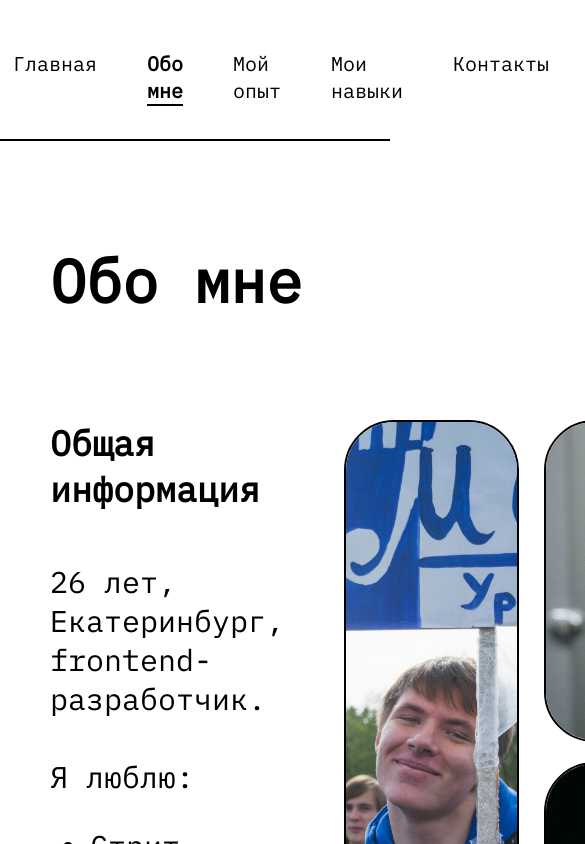
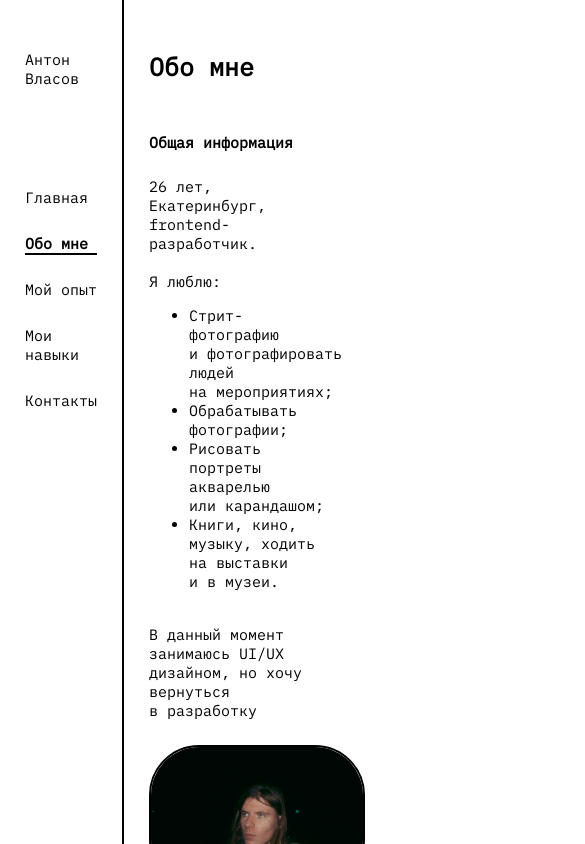
Before and after one commit to VlAnton/portfolio.vlasov.anton, a React (Create React App) app: page /about in a window 390 px wide. Shown: the top 844 px of the page, 585 px wide, since content can reach past the window. Built offline with nearby package versions, Linux system fonts and the light colour scheme.

Commit message:
about page for mobile fixed

```diff
--- a/public/index.html
+++ b/public/index.html
@@ -1,5 +1,5 @@
 <!doctype html>
-<html lang="en">
+<html lang="ru">
   <head>
     <meta charset="utf-8" />
     <meta name="viewport" content="width=device-width, initial-scale=1" />
--- a/src/components/AboutCard/AboutCard.module.css
+++ b/src/components/AboutCard/AboutCard.module.css
@@ -18,3 +18,22 @@
   background-color: #f1f1f1;
   transition: background-color ease 0.3s;
 }
+
+@media screen and (max-width: 1097px) {
+  .cardWrapper {
+    padding: 15px 30px;
+  }
+  .cardWrapper {
+    max-width: 100%;
+  }
+}
+
+@media screen and (max-width: 430px) {
+  .cardWrapper {
+    padding: 10px 20px;
+    border-radius: 25px;
+  }
+  .cardWrapper img {
+    width: 50px;
+  }
+}
--- a/src/components/Header/Header.module.css
+++ b/src/components/Header/Header.module.css
@@ -6,19 +6,36 @@
   justify-content: center;
 }
 
+.headerColumn {
+  display: flex;
+  flex-direction: column;
+  width: 33%;
+  height: 100%;
+}
+
 .headerContent {
   display: flex;
   gap: 100px;
   width: 1820px;
 }
 
-.header p {
+.header p,
+.headerColumn p {
   margin: 0;
   font-size: 30px;
   transition: font-size ease 0.5s;
 }
 
-.header ul {
+.headerColumn .headerContent {
+  flex-direction: column;
+  width: 100%;
+  height: 100%;
+  border-right: 2px solid var(--color-primary-border);
+  padding: 50px 25px;
+}
+
+.header ul,
+.headerColumn ul {
   display: flex;
   list-style-type: none;
   gap: 50px;
@@ -26,9 +43,24 @@
   margin: 0;
 }
 
+.headerColumn ul {
+  flex-direction: column;
+  gap: 25px;
+}
+
 @media screen and (max-width: 1335px) {
   .header p {
     font-size: 20px;
     transition: font-size ease 0.5s;
   }
+  .headerColumn p {
+    font-size: 20px;
+    transition: font-size ease 0.5s;
+  }
 }
+
+@media screen and (max-width: 430px) {
+  .headerColumn p {
+    font-size: 15px;
+  }
+}
--- a/src/components/Header/Header.tsx
+++ b/src/components/Header/Header.tsx
@@ -2,6 +2,7 @@ import React, { useEffect, useState } from 'react'
 import classes from '@/components/Header/Header.module.css'
 import { HeaderTab } from '@/components'
 import { useLocation } from 'react-router-dom'
+import { getWindowDimensions } from '@/helpers/window'
 
 const tabs = [
   {
@@ -38,6 +39,9 @@ const tabs = [
 
 export function Header() {
   const [activeTab, setActiveTab] = useState('home')
+  const [windowDimensions, setWindowDimensions] = useState(
+    getWindowDimensions(),
+  )
   const location = useLocation()
 
   function handleClick(tab: string) {
@@ -49,10 +53,21 @@ export function Header() {
     if (tab) {
       setActiveTab(tab.tabName)
     }
+
+    function handleResize() {
+      setWindowDimensions(getWindowDimensions())
+    }
+
+    window.addEventListener('resize', handleResize)
+    return () => window.removeEventListener('resize', handleResize)
   })
 
   return (
-    <header className={classes.header}>
+    <header
+      className={
+        windowDimensions.width > 790 ? classes.header : classes.headerColumn
+      }
+    >
       <div className={classes.headerContent}>
         <p className={classes.logo}>Антон Власов</p>
 
--- a/src/components/Layout/Layout.module.css
+++ b/src/components/Layout/Layout.module.css
@@ -4,3 +4,9 @@
   justify-content: space-between;
   height: fit-content;
 }
+
+.upperLevelRow {
+  display: flex;
+  flex-direction: row;
+  height: 100%;
+}
--- a/src/components/Layout/Layout.tsx
+++ b/src/components/Layout/Layout.tsx
@@ -1,13 +1,33 @@
-import React from 'react'
+import React, { useEffect, useState } from 'react'
 import { Header } from '@/components/Header/Header'
 import { Outlet } from 'react-router-dom'
 import { Footer } from '@/components'
 import classes from '@/components/Layout/Layout.module.css'
+import { getWindowDimensions } from '@/helpers/window'
 
 export function Layout() {
+  const [windowDimensions, setWindowDimensions] = useState(
+    getWindowDimensions(),
+  )
+
+  useEffect(() => {
+    function handleResize() {
+      setWindowDimensions(getWindowDimensions())
+    }
+
+    window.addEventListener('resize', handleResize)
+    return () => window.removeEventListener('resize', handleResize)
+  })
+
   return (
     <>
-      <div className={classes.upperLevel}>
+      <div
+        className={
+          windowDimensions.width > 790
+            ? classes.upperLevel
+            : classes.upperLevelRow
+        }
+      >
         <Header />
         <Outlet />
       </div>
--- /dev/null
+++ b/src/helpers/window.ts
@@ -0,0 +1,7 @@
+export function getWindowDimensions() {
+  const { innerWidth: width, innerHeight: height } = window
+  return {
+    width,
+    height,
+  }
+}
--- a/src/index.css
+++ b/src/index.css
@@ -46,3 +46,10 @@ a {
   color: var(--color-primary-link);
   text-decoration: none;
 }
+
+@media screen and (max-width: 789px) {
+  .page-wrapper {
+    overflow: auto;
+    height: 100%;
+  }
+}
--- a/src/pages/About/About.module.css
+++ b/src/pages/About/About.module.css
@@ -44,12 +44,26 @@
   width: 84%;
 }
 
-.block p {
-  font-size: 30px;
-}
-
 .subBlock {
   display: flex;
   flex-wrap: wrap;
   gap: 50px;
 }
+
+@media screen and (max-width: 430px) {
+  .aboutGrid {
+    display: flex;
+    flex-direction: column;
+    height: 100%;
+  }
+  .about {
+    gap: 25px;
+    flex-direction: column;
+  }
+  .block {
+    gap: 25px;
+  }
+  .subBlock {
+    gap: 25px;
+  }
+}
--- a/src/pages/Experience/Experience.module.css
+++ b/src/pages/Experience/Experience.module.css
@@ -2,11 +2,6 @@
   display: flex;
   flex-direction: column;
   gap: 25px;
-}
-
-.descriptionText {
-  font-size: 35px;
-  margin: 0;
 }
 
 .block {
@@ -45,3 +40,14 @@
 .cardBlock * {
   margin: 0;
 }
+
+@media screen and (max-width: 1097px) {
+  .blockHeader {
+    font-size: 25px;
+  }
+
+  .cardBlockHeader,
+  .cardBlockDescription {
+    font-size: 20px;
+  }
+}
--- a/src/pages/Experience/Experience.tsx
+++ b/src/pages/Experience/Experience.tsx
@@ -11,14 +11,14 @@ export function Experience() {
     <div className="page-wrapper">
       <section className={classes.description}>
         <h1 className="main-header">Мой опыт</h1>
-        <p className={classes.descriptionText}>
+        <p className="caption">
           Начинал свой путь в&nbsp;IT я с&nbsp;языка программирования Python,
           с&nbsp;backend-разработки. Спустя год меня позвали в&nbsp;МТС, где я
           работал frontend-разработчиком 3.5 лет, после&nbsp;чего&nbsp;
           переквалифицировался в&nbsp;UI/UX дизайнеры.
         </p>
         <a
-          className={classes.descriptionText}
+          className="caption"
           href="https://github.com/VlAnton"
           target="_blank"
           rel="noreferrer"
--- a/src/pages/index.css
+++ b/src/pages/index.css
@@ -24,3 +24,33 @@
   font-size: 25px;
   margin: 0;
 }
+
+@media screen and (max-width: 1097px) {
+  .main-header {
+    font-size: 40px;
+  }
+  .sub-header {
+    font-size: 25px;
+  }
+  .caption {
+    font-size: 25px;
+  }
+}
+
+@media screen and (max-width: 430px) {
+  .page-wrapper {
+    display: flex;
+    flex-direction: column;
+    gap: 50px;
+    padding: 50px 25px;
+  }
+  .main-header {
+    font-size: 25px;
+  }
+  .sub-header {
+    font-size: 15px;
+  }
+  .caption {
+    font-size: 15px;
+  }
+}
```
